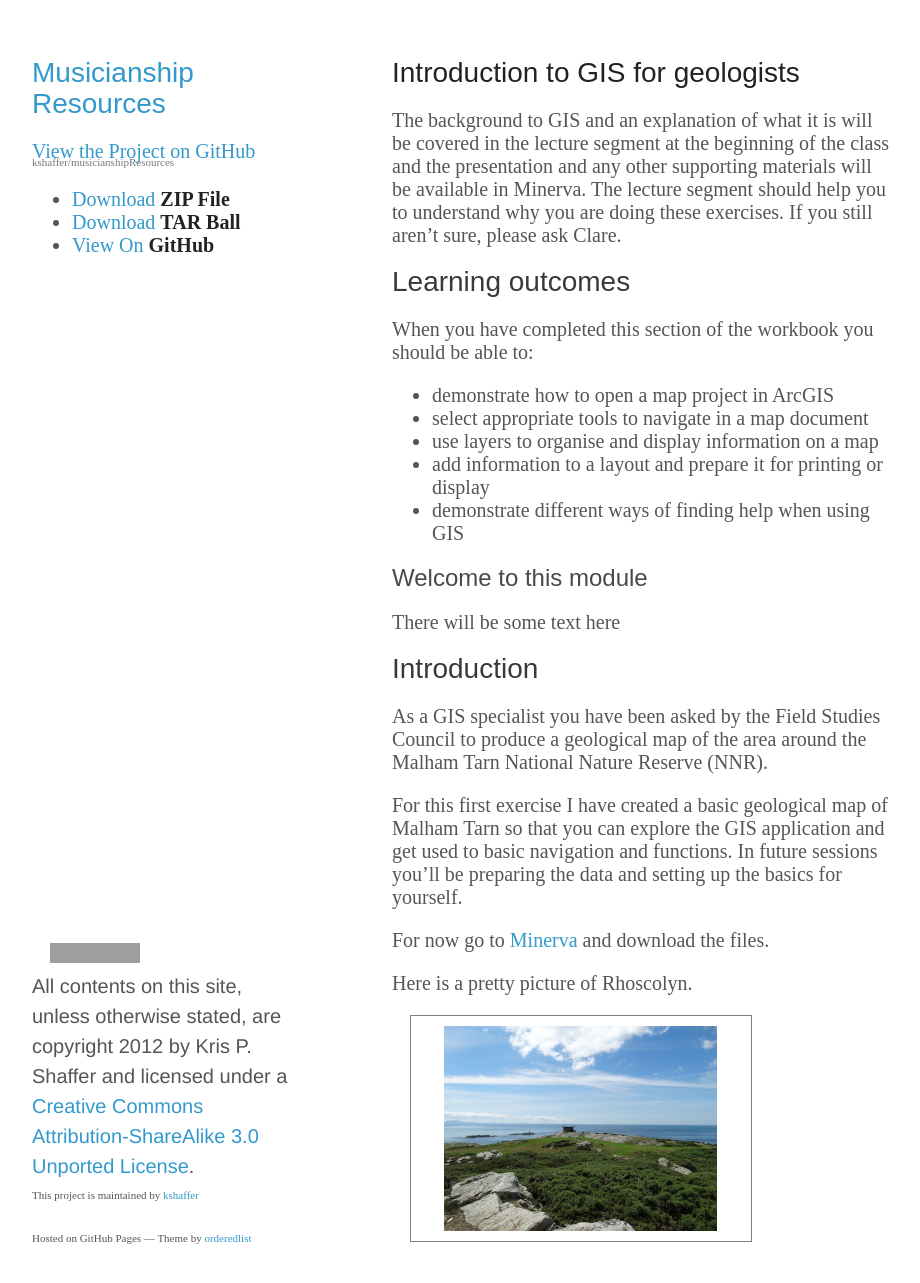
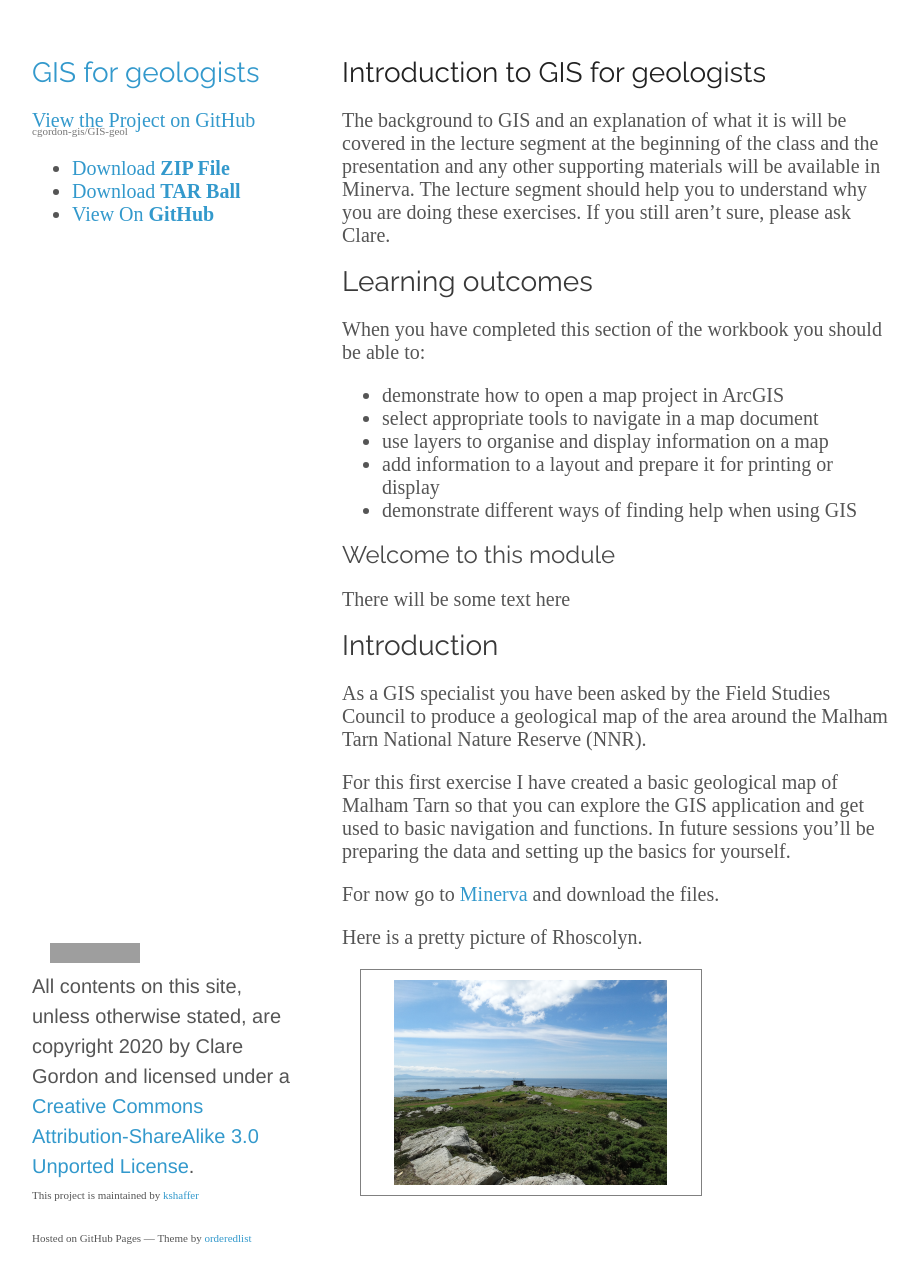
Before and after one commit to cgordon-gis/GIS-geol, a Jekyll site: the page built from index.md, in a window 1280 px wide and 1317 px high. Shown: the top 1283 px of the window, without its empty margins (178-1098 px from the left). Built offline with Jekyll 4.4.1, drawn with Linux system fonts in a browser that asks for light colours; some web fonts are replaced; grey boxes are pictures that could not be loaded.

Commit message:
Style changes

```diff
--- a/_layouts/default.html
+++ b/_layouts/default.html
@@ -3,11 +3,11 @@
    <head>
       <meta charset="utf-8">
       <meta http-equiv="X-UA-Compatible" content="chrome=1">
-      <title>Musicianship Resources – Horton School of Music – Charleston Southern University</title>
+      <title>GIS for Geologists at University of Leeds</title>
 
       <link rel="stylesheet" href="stylesheets/styles.css">
       <link rel="stylesheet" href="stylesheets/pygment_trac.css">
-      <link href='http://fonts.googleapis.com/css?family=Fanwood+Text:400,400italic' rel='stylesheet' type='text/css'>
+      <link href='http://fonts.googleapis.com/css?family=Raleway:400,600' rel='stylesheet' type='text/css'>
       <meta name="viewport" content="width=device-width, initial-scale=1, user-scalable=no">
       <!--[if lt IE 9]>
 	 <script src="//html5shiv.googlecode.com/svn/trunk/html5.js"></script>
@@ -16,17 +16,17 @@
    <body>
       <div class="wrapper">
 	 <header>
-	    <h1><a href="index.html">Musicianship Resources</a></h1>
+	    <h1><a href="index.html">GIS for geologists</a></h1>
 	    <p></p>
 
-	    <p class="view"><a href="https://github.com/kshaffer/musicianshipResources">View the Project on GitHub <small>kshaffer/musicianshipResources</small></a></p>
+	    <p class="view"><a href="https://github.com/cgordon-gis/musicianshipResources">View the Project on GitHub <small>cgordon-gis/GIS-geol</small></a></p>
 
 
 	    <div class="downloads">
 	       <ul>
-		  <li><a href="https://github.com/kshaffer/musicianshipResources/zipball/master">Download <strong>ZIP File</strong></a></li>
-		  <li><a href="https://github.com/kshaffer/musicianshipResources/tarball/master">Download <strong>TAR Ball</strong></a></li>
-		  <li><a href="https://github.com/kshaffer/musicianshipResources">View On <strong>GitHub</strong></a></li>
+		  <li><a href="https://github.com/cgordon-gis/GIS-geol/zipball/master">Download <strong>ZIP File</strong></a></li>
+		  <li><a href="https://github.com/cgordon-gis/GIS-geol/tarball/master">Download <strong>TAR Ball</strong></a></li>
+		  <li><a href="https://github.com/cgordon-gis/GIS-geol">View On <strong>GitHub</strong></a></li>
 	       </ul>
 	    </div>
 	 </header>
@@ -36,21 +36,11 @@
 	 </section>
 
 	 <footer>
-	    <a rel="license" href="http://creativecommons.org/licenses/by-sa/3.0/"><img alt="Creative Commons License" style="border-width:0" src="http://i.creativecommons.org/l/by-sa/3.0/88x31.png" /></a><br />All contents on this site, unless otherwise stated, are copyright 2012 by Kris P. Shaffer and licensed under a <a rel="license" href="http://creativecommons.org/licenses/by-sa/3.0/">Creative Commons Attribution-ShareAlike 3.0 Unported License</a>.
+	    <a rel="license" href="http://creativecommons.org/licenses/by-sa/3.0/"><img alt="Creative Commons License" style="border-width:0" src="http://i.creativecommons.org/l/by-sa/3.0/88x31.png" /></a><br />All contents on this site, unless otherwise stated, are copyright 2020 by Clare Gordon and licensed under a <a rel="license" href="http://creativecommons.org/licenses/by-sa/3.0/">Creative Commons Attribution-ShareAlike 3.0 Unported License</a>.
 	    <p><small>This project is maintained by <a href="https://github.com/kshaffer">kshaffer</a></small></p>
 	    <p><small>Hosted on GitHub Pages &mdash; Theme by <a href="https://github.com/orderedlist">orderedlist</a></small></p>
 	 </footer>
       </div>
       <script src="javascripts/scale.fix.js"></script>
-      <script>
-	 (function(i,s,o,g,r,a,m){i['GoogleAnalyticsObject']=r;i[r]=i[r]||function(){
-	    (i[r].q=i[r].q||[]).push(arguments)},i[r].l=1*new Date();a=s.createElement(o),
-	       m=s.getElementsByTagName(o)[0];a.async=1;a.src=g;m.parentNode.insertBefore(a,m)
-	 })(window,document,'script','//www.google-analytics.com/analytics.js','ga');
-
-ga('create', 'UA-39541792-2', 'github.com');
-ga('send', 'pageview');
-
-      </script>
    </body>
 </html>
--- a/stylesheets/styles.css
+++ b/stylesheets/styles.css
@@ -1,6 +1,6 @@
 body {
   padding:50px;
-  font:20px/1.5 "Fanwood Text", "Helvetica Neue", Helvetica, Arial, Lato, sans-serif;
+  font:20px/1.5 "LinuxLibertineORegular", "Helvetica Neue", Helvetica, Arial, Lato, sans-serif;
   color:#555;
   font-weight:300;
 }
@@ -109,71 +109,71 @@ img {
 }
 
 header {
-  width:270px;
+  width:290px;
   float:left;
   position:fixed;
 }
 
-header downloads ul {
-  list-style:none;
-  height:40px;
-
-  padding:0;
-
-  background: #eee;
-  background: -moz-linear-gradient(top, #f8f8f8 0%, #dddddd 100%);
-  background: -webkit-gradient(linear, left top, left bottom, color-stop(0%,#f8f8f8), color-stop(100%,#dddddd));
-  background: -webkit-linear-gradient(top, #f8f8f8 0%,#dddddd 100%);
-  background: -o-linear-gradient(top, #f8f8f8 0%,#dddddd 100%);
-  background: -ms-linear-gradient(top, #f8f8f8 0%,#dddddd 100%);
-  background: linear-gradient(top, #f8f8f8 0%,#dddddd 100%);
-
-  border-radius:5px;
-  border:1px solid #d2d2d2;
-  box-shadow:inset #fff 0 1px 0, inset rgba(0,0,0,0.03) 0 -1px 0;
-  width:270px;
-}
-
-header downloads li {
-  width:89px;
-  float:left;
-  border-right:1px solid #d2d2d2;
-  height:40px;
-}
-
-header downloads ul a {
-  line-height:1;
-  font-size:11px;
-  color:#999;
-  display:block;
-  text-align:center;
-  padding-top:6px;
-  height:40px;
-}
-
-strong {
-  color:#222;
-  font-weight:700;
-}
-
-header downloads ul li + li {
-  width:88px;
-  border-left:1px solid #fff;
-}
-
-header downloads ul li + li + li {
-  border-right:none;
-  width:89px;
-}
-
-header downloads ul a strong {
-  font-size:14px;
-  display:block;
-  color:#222;
-}
+/* header ul { */
+/*   list-style:none; */
+/*   height:40px; */
+/*    */
+/*   padding:0; */
+/*    */
+/*   background: #eee; */
+/*   background: -moz-linear-gradient(top, #f8f8f8 0%, #dddddd 100%); */
+/*   background: -webkit-gradient(linear, left top, left bottom, color-stop(0%,#f8f8f8), color-stop(100%,#dddddd)); */
+/*   background: -webkit-linear-gradient(top, #f8f8f8 0%,#dddddd 100%); */
+/*   background: -o-linear-gradient(top, #f8f8f8 0%,#dddddd 100%); */
+/*   background: -ms-linear-gradient(top, #f8f8f8 0%,#dddddd 100%); */
+/*   background: linear-gradient(top, #f8f8f8 0%,#dddddd 100%); */
+/*    */
+/*   border-radius:5px; */
+/*   border:1px solid #d2d2d2; */
+/*   box-shadow:inset #fff 0 1px 0, inset rgba(0,0,0,0.03) 0 -1px 0; */
+/*   width:270px; */
+/* } */
+/*  */
+/* header li { */
+/*   width:89px; */
+/*   float:left; */
+/*   border-right:1px solid #d2d2d2; */
+/*   height:40px; */
+/* } */
+/*  */
+/* header ul a { */
+/*   line-height:1; */
+/*   font-size:11px; */
+/*   color:#999; */
+/*   display:block; */
+/*   text-align:center; */
+/*   padding-top:6px; */
+/*   height:40px; */
+/* } */
+/*  */
+/* strong { */
+/*   color:#222; */
+/*   font-weight:700; */
+/* } */
+/*  */
+/* header ul li + li { */
+/*   width:88px; */
+/*   border-left:1px solid #fff; */
+/* } */
+/*  */
+/* header ul li + li + li { */
+/*   border-right:none; */
+/*   width:89px; */
+/* } */
+/*  */
+/* header ul a strong { */
+/*   font-size:14px; */
+/*   display:block; */
+/*   color:#222; */
+/* } */
 
 section {
-  width:500px;
+  width:550px;
   float:right;
   padding-bottom:50px;
 }
```
Also changed, not shown: 2 other files.
